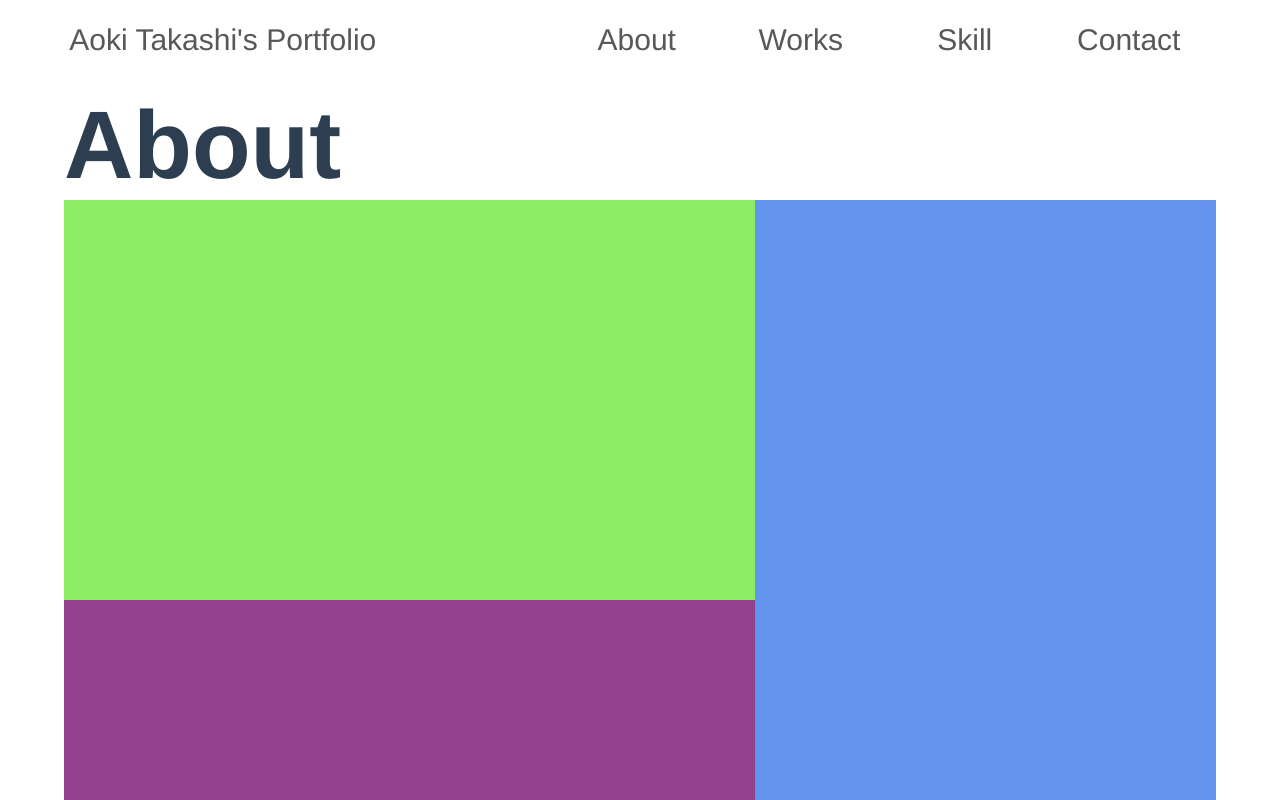
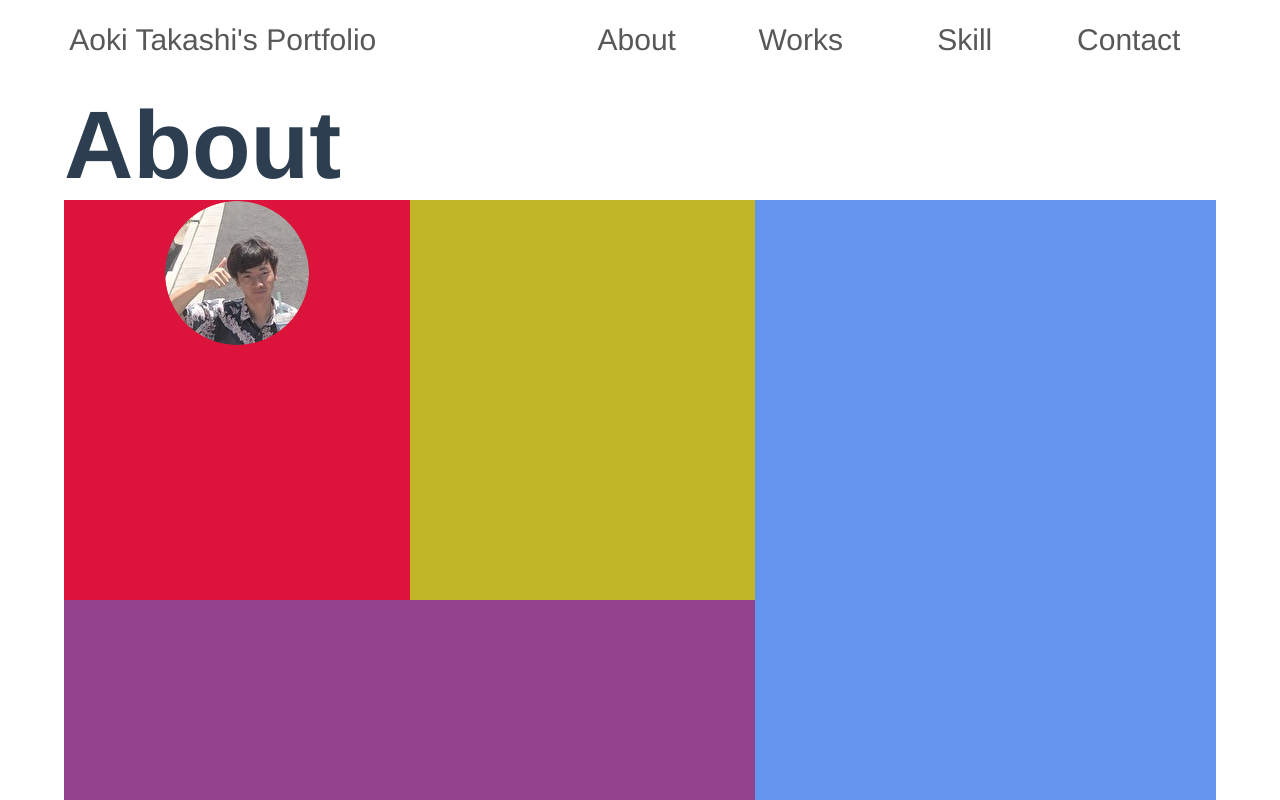
Before and after one commit to TakashiAoki5816/Portfolio, a Vue app in the folder vue-project/: page /#/about in a window 1280 px wide. Shown: the top 800 px of the page. Built offline with nearby package versions, Linux system fonts and the light colour scheme.

Commit message:
added profile-img

```diff
--- a/vue-project/src/components/about.vue
+++ b/vue-project/src/components/about.vue
@@ -8,6 +8,11 @@
   <div class="content">
     <div class="left-content">
       <div class="profile">
+        <div class="left-profile">
+          <img src="../assets/profile-img.png">
+        </div>
+        <div class="right-profile">
+        </div>
       </div>
       <div class="mytwitter">
       </div>
@@ -50,7 +55,20 @@
 
 .profile {
   height: 50%;
+  display: flex;
   background: rgb(143, 237, 100);
+}
+
+.left-profile {
+  width: 50%;
+  height: 100%;
+  background: crimson;
+}
+
+.right-profile {
+  width: 50%;
+  height: 100%;
+  background: rgb(192, 182, 40);
 }
 
 .right-content {
```
Also changed, not shown: vue-project/src/assets/profile-img.png (added).
